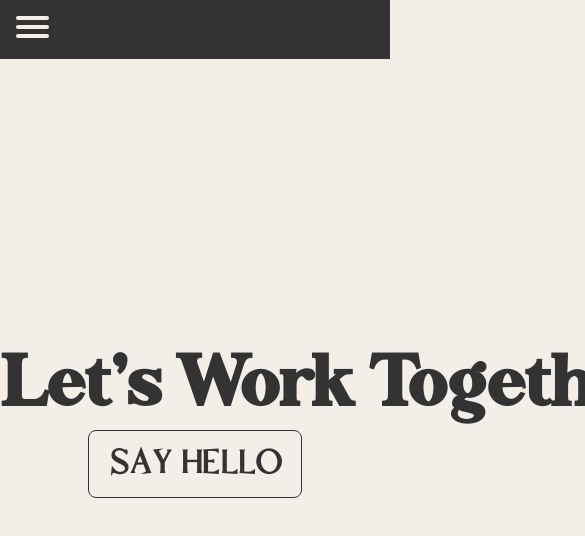
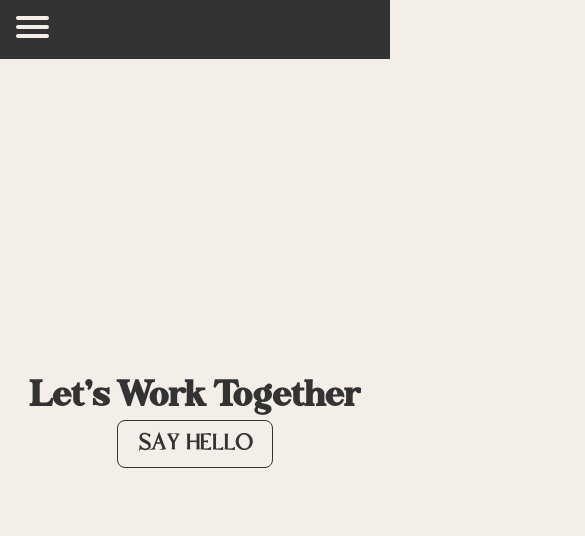
Before and after one commit to kelsiebesingeryeh/personal-website, a React (Create React App) app: page /contact in a window 390 px wide. Shown: the top 536 px of the page, 585 px wide, since content can reach past the window. Built offline with nearby package versions, Linux system fonts and the light colour scheme.

Commit message:
Make contact page responsive

```diff
--- a/src/Contact/Contact.scss
+++ b/src/Contact/Contact.scss
@@ -30,3 +30,13 @@
     background: $dark-charcoal;
     color: $linen;
 }
+
+@media screen and (max-width: 550px) {
+    .contactTitle {
+        font-size: 2.5rem;
+    }
+
+    .emailContact {
+        font-size: 2rem;
+    }
+}
```
